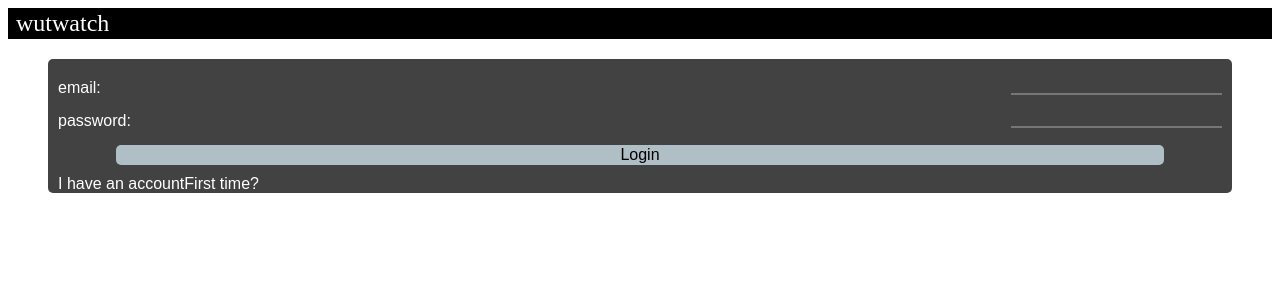
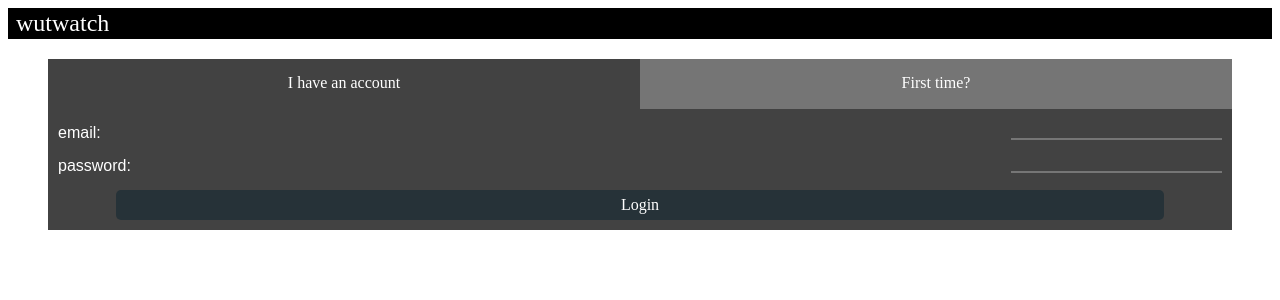
Before and after one commit to alisazhou/wutwatch, a React app in the folder frontend/: page / in a window 1280 px wide. Shown: the top 300 px of the page. Built offline with nearby package versions, Linux system fonts and the light colour scheme; the HTML template or start-up script is replaced by a standard one.

Commit message:
cosmetic changes on LoginPage

```diff
--- a/frontend/src/components/HomePage/LoginPage.jsx
+++ b/frontend/src/components/HomePage/LoginPage.jsx
@@ -4,22 +4,22 @@ import { connect } from 'react-redux';
 import FormTabs from '../Login/FormTabs';
 import LoginForm from '../Login/LoginForm';
 import SignUpForm from '../Login/SignUpForm';
-import { backgroundLight, buttonNormal, typographyBody1 } from '../cssConstants';
+import { backgroundLight, buttonNormal, typographyBody1, typographySubtitle } from '../cssConstants';
 
 
 const style = {
     ...typographyBody1,
     background: backgroundLight,
-    borderRadius: '5px',
     margin: '20px 40px',
-    padding: '20px 10px 0px 10px',
+    padding: '0px 10px',
 };
 
 const buttonStyle = {
+    ...typographySubtitle,
     background: buttonNormal,
     border: 'none',
     borderRadius: '5px',
-    font: 'inherit',
+    height: '30px',
     marginBottom: '10px',
     marginLeft: '5%',
     width: '90%',
@@ -27,10 +27,10 @@ const buttonStyle = {
 
 const LoginPage = props =>
     <div style={style}>
+        <FormTabs />
         {props.showingLoginTab ?
             <LoginForm buttonStyle={buttonStyle} /> : <SignUpForm buttonStyle={buttonStyle} />
         }
-        <FormTabs />
     </div>;
 
 const mapStateToProps = state => ({
--- a/frontend/src/components/Login/FormTabs.jsx
+++ b/frontend/src/components/Login/FormTabs.jsx
@@ -1,14 +1,41 @@
 import React from 'react';
 import { connect } from 'react-redux';
 
+import { backgroundFaint, typographySubtitle } from '../cssConstants';
 import { showLoginTabActionCreator } from '../../state/actions/uiActions';
 
 
-const FormTabs = props =>
-    <div>
-        <span onClick={() => props.showLoginTab(true)}>I have an account</span>
-        <span onClick={() => props.showLoginTab(false)}>First time?</span>
-    </div>;
+const style = {
+    height: '35px',
+    margin: '0px -10px 30px -10px',
+};
+
+const tabStyle = {
+    ...typographySubtitle,
+    cursor: 'pointer',
+    display: 'inline-block',
+    height: '100%',
+    paddingTop: '15px',
+    textAlign: 'center',
+    width: '50%',
+};
+
+const FormTabs = props => {
+    const faintTabStyle = { ...tabStyle, background: backgroundFaint };
+    const loginTabStyle = props.showingLoginTab ? tabStyle : faintTabStyle;
+    const signUpTabStyle = props.showingLoginTab ? faintTabStyle : tabStyle;
+
+    return (
+        <div style={style}>
+            <div onClick={() => props.showLoginTab(true)} style={loginTabStyle}>I have an account</div>
+            <div onClick={() => props.showLoginTab(false)} style={signUpTabStyle}>First time?</div>
+        </div>
+    );
+};
+
+const mapStateToProps = state => ({
+    showingLoginTab: state.ui.showingLoginTab,
+});
 
 const mapDispatchToProps = dispatch => ({
     showLoginTab: clickedLoginTab => {
@@ -16,6 +43,6 @@ const mapDispatchToProps = dispatch => ({
     },
 });
 
-const ConnectedTabs = connect(undefined, mapDispatchToProps)(FormTabs);
+const ConnectedTabs = connect(mapStateToProps, mapDispatchToProps)(FormTabs);
 
 export default ConnectedTabs;
--- a/frontend/src/components/Login/SignUpForm.jsx
+++ b/frontend/src/components/Login/SignUpForm.jsx
@@ -8,10 +8,10 @@ import { createUserAction } from '../../state/actions/authActions';
 
 const SignUpForm = props =>
     <form onSubmit={props.handleSubmit(props.createUser)} style={props.style}>
+        <FieldGroup label="email:" fieldComponent="input" fieldType="text" fieldName="email" />
+        <FieldGroup label="password:" fieldComponent="input" fieldType="password" fieldName="password" />
         <FieldGroup label="first name:" fieldComponent="input" fieldType="text" fieldName="first_name" />
         <FieldGroup label="last name:" fieldComponent="input" fieldType="text" fieldName="last_name" />
-        <FieldGroup label="email:" fieldComponent="input" fieldType="text" fieldName="email" />
-        <FieldGroup label="password:" fieldComponent="input" fieldType="password" fieldName="password" />
         <button type='submit' style={props.buttonStyle}>Sign Up</button>
     </form>
 
--- a/frontend/src/components/cssConstants.js
+++ b/frontend/src/components/cssConstants.js
@@ -1,8 +1,9 @@
 const backgroundNormal = '#212121';
 const backgroundTitle = '#000000';
 const backgroundLight = '#424242';
+const backgroundFaint = '#757575';
 
-const buttonNormal = '#B0BEC5';
+const buttonNormal = '#263238';
 
 const textNormal = '#ffffff';
 
@@ -17,10 +18,15 @@ const typographyTitle = {
     fontSize: '1.5em',
 };
 
+const typographySubtitle = {
+    ...typographyTitle,
+    fontSize: '1em',
+};
+
 export {
-    backgroundNormal, backgroundTitle, backgroundLight,
+    backgroundNormal, backgroundTitle, backgroundLight, backgroundFaint,
     buttonNormal,
     textNormal,
     typographyBody1,
-    typographyTitle,
+    typographyTitle, typographySubtitle,
 };
```
Also changed, not shown: 1 other file (tests, documents, lock files or other folders).
